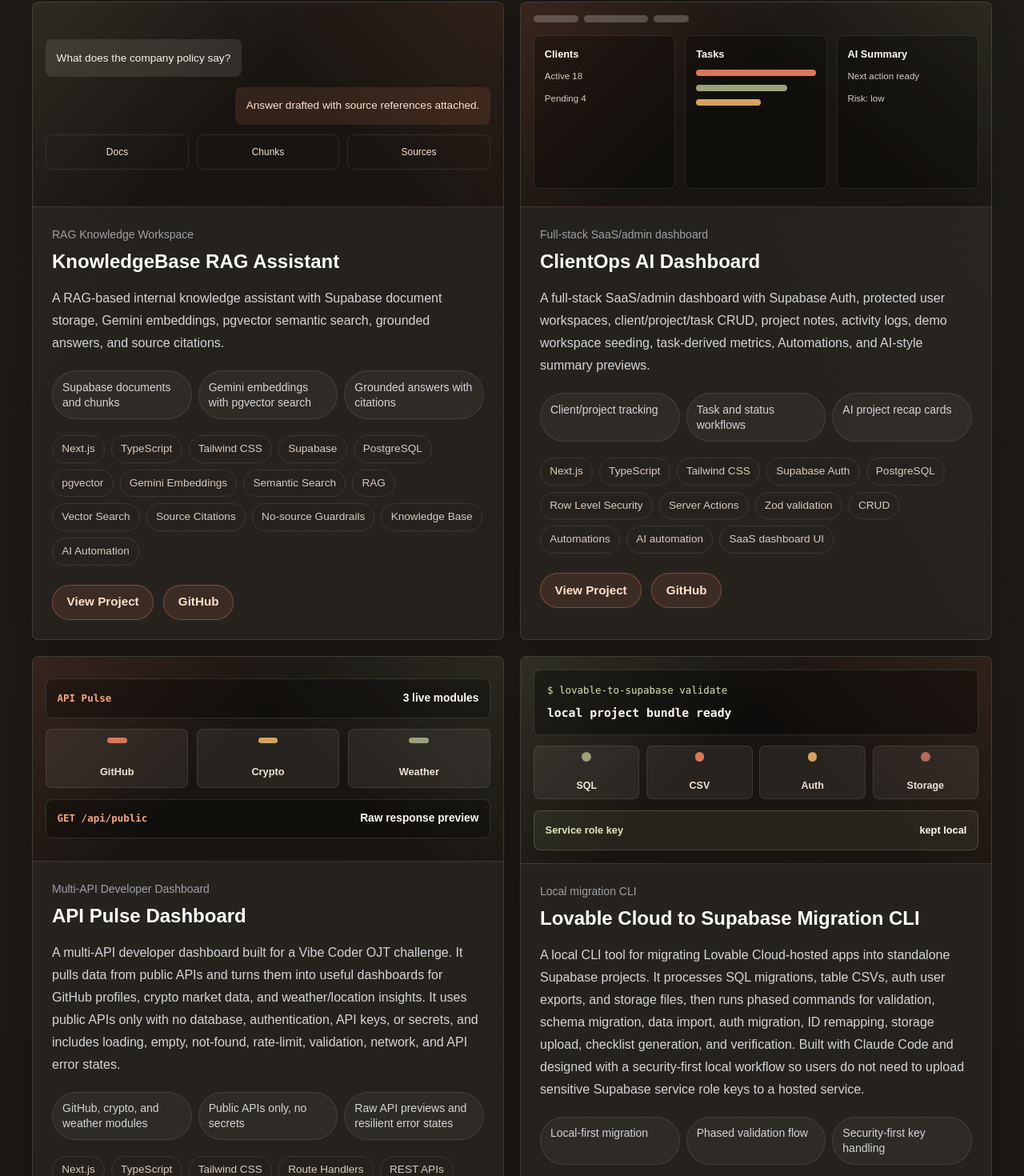
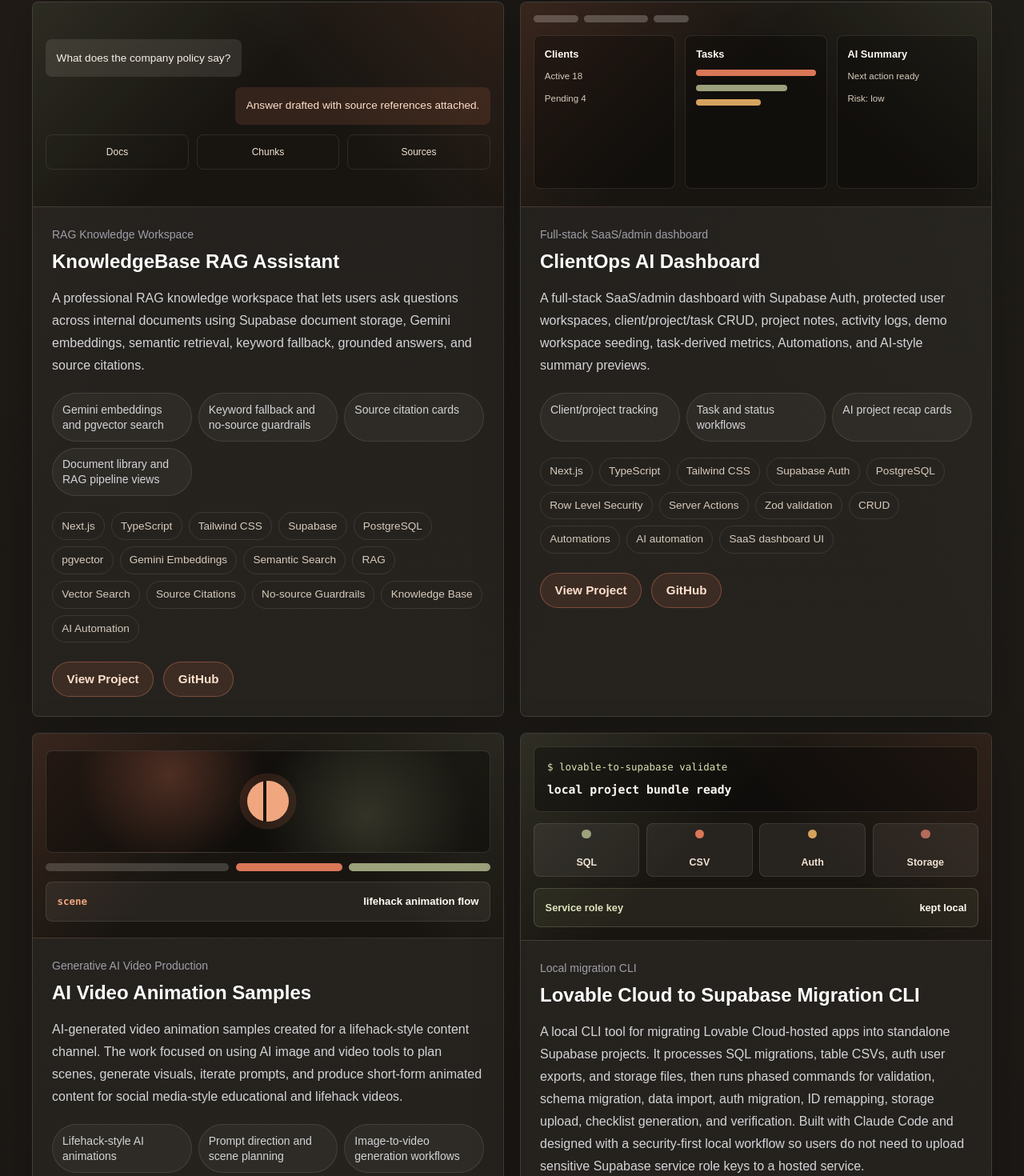
Before and after one commit to JzHamid/jazhem-portfolio, a Next.js app: page / in a window 1280 px wide. Shown: the part 1876-3346 px from the top of the page at 80% size. Built offline with nearby package versions, Linux system fonts and the light colour scheme.

Commit message:
Feature AI video samples in portfolio

```diff
--- a/app/page.tsx
+++ b/app/page.tsx
@@ -26,7 +26,7 @@
     title: "KnowledgeBase RAG Assistant",
     category: "RAG Knowledge Workspace",
     description:
-      "A RAG-based internal knowledge assistant with Supabase document storage, Gemini embeddings, pgvector semantic search, grounded answers, and source citations.",
+      "A professional RAG knowledge workspace that lets users ask questions across internal documents using Supabase document storage, Gemini embeddings, semantic retrieval, keyword fallback, grounded answers, and source citations.",
     stack: [
       "Next.js",
       "TypeScript",
@@ -44,9 +44,10 @@
       "AI Automation",
     ],
     highlights: [
-      "Supabase documents and chunks",
-      "Gemini embeddings with pgvector search",
-      "Grounded answers with citations",
+      "Gemini embeddings and pgvector search",
+      "Keyword fallback and no-source guardrails",
+      "Source citation cards",
+      "Document library and RAG pipeline views",
     ],
     visual: "rag",
     projectUrl: "https://knowledgebase-rag-assistant-mah6onmm5.vercel.app/",
@@ -77,6 +78,58 @@
     githubUrl: "https://github.com/JzHamid/clientops-ai-dashboard",
   },
   {
+    title: "AI Video Animation Samples",
+    category: "Generative AI Video Production",
+    description:
+      "AI-generated video animation samples created for a lifehack-style content channel. The work focused on using AI image and video tools to plan scenes, generate visuals, iterate prompts, and produce short-form animated content for social media-style educational and lifehack videos.",
+    stack: [
+      "AI Video Generation",
+      "Generative AI",
+      "Prompt Engineering",
+      "Scene Planning",
+      "Visual Storytelling",
+      "Short-form Content",
+      "AI Animation",
+      "Creative Automation",
+      "Freepik",
+      "Google AI Video Tools",
+      "Image Generation",
+    ],
+    highlights: [
+      "Lifehack-style AI animations",
+      "Prompt direction and scene planning",
+      "Image-to-video generation workflows",
+      "Visual consistency iteration",
+      "Creative automation practice",
+    ],
+    visual: "video",
+    projectUrl: "https://drive.google.com/drive/folders/1YhSe40anwtN51OBu1eR7UOZmXsd81Gsa?usp=drive_link",
+    projectLabel: "View Samples",
+  },
+  {
+    title: "Lovable Cloud to Supabase Migration CLI",
+    category: "Local migration CLI",
+    description:
+      "A local CLI tool for migrating Lovable Cloud-hosted apps into standalone Supabase projects. It processes SQL migrations, table CSVs, auth user exports, and storage files, then runs phased commands for validation, schema migration, data import, auth migration, ID remapping, storage upload, checklist generation, and verification. Built with Claude Code and designed with a security-first local workflow so users do not need to upload sensitive Supabase service role keys to a hosted service.",
+    stack: [
+      "Node.js",
+      "CLI tooling",
+      "Supabase",
+      "PostgreSQL",
+      "data migration",
+      "auth migration",
+      "storage migration",
+      "CSV import",
+      "developer automation",
+      "Claude Code",
+      "Codex",
+      "testing",
+    ],
+    highlights: ["Local-first migration", "Phased validation flow", "Security-first key handling"],
+    visual: "migration",
+    githubUrl: "https://github.com/Abeagle25/lovable-supabase-migration-cli",
+  },
+  {
     title: "API Pulse Dashboard",
     category: "Multi-API Developer Dashboard",
     description:
@@ -105,29 +158,6 @@
     githubUrl: "https://github.com/JzHamid/github-pulse-dashboard",
   },
   {
-    title: "Lovable Cloud to Supabase Migration CLI",
-    category: "Local migration CLI",
-    description:
-      "A local CLI tool for migrating Lovable Cloud-hosted apps into standalone Supabase projects. It processes SQL migrations, table CSVs, auth user exports, and storage files, then runs phased commands for validation, schema migration, data import, auth migration, ID remapping, storage upload, checklist generation, and verification. Built with Claude Code and designed with a security-first local workflow so users do not need to upload sensitive Supabase service role keys to a hosted service.",
-    stack: [
-      "Node.js",
-      "CLI tooling",
-      "Supabase",
-      "PostgreSQL",
-      "data migration",
-      "auth migration",
-      "storage migration",
-      "CSV import",
-      "developer automation",
-      "Claude Code",
-      "Codex",
-      "testing",
-    ],
-    highlights: ["Local-first migration", "Phased validation flow", "Security-first key handling"],
-    visual: "migration",
-    githubUrl: "https://github.com/Abeagle25/lovable-supabase-migration-cli",
-  },
-  {
     title: "Skin Disease Cam",
     category: "CNN classification project",
     description:
@@ -138,16 +168,6 @@
     projectUrl: "https://ieeexplore.ieee.org/abstract/document/11554764",
     projectLabel: "Research Link",
     githubUrl: "https://github.com/JzHamid/skin_cam_proj",
-  },
-  {
-    title: "AI Video Generation Samples",
-    category: "AI media generation samples",
-    description:
-      "A collection of AI-generated video samples focused on prompt direction, visual consistency, motion quality, and practical creative production workflows.",
-    stack: ["AI video", "Prompt direction", "Creative workflow", "Visual consistency"],
-    highlights: ["Prompted video concepts", "Motion experiments", "Creative AI workflow"],
-    visual: "video",
-    status: "In Production",
   },
 ];
 
@@ -607,8 +627,8 @@
           <span />
         </div>
         <div className="video-prompt">
-          <span>prompt</span>
-          <strong>cinematic product motion</strong>
+          <span>scene</span>
+          <strong>lifehack animation flow</strong>
         </div>
       </div>
     );
```
